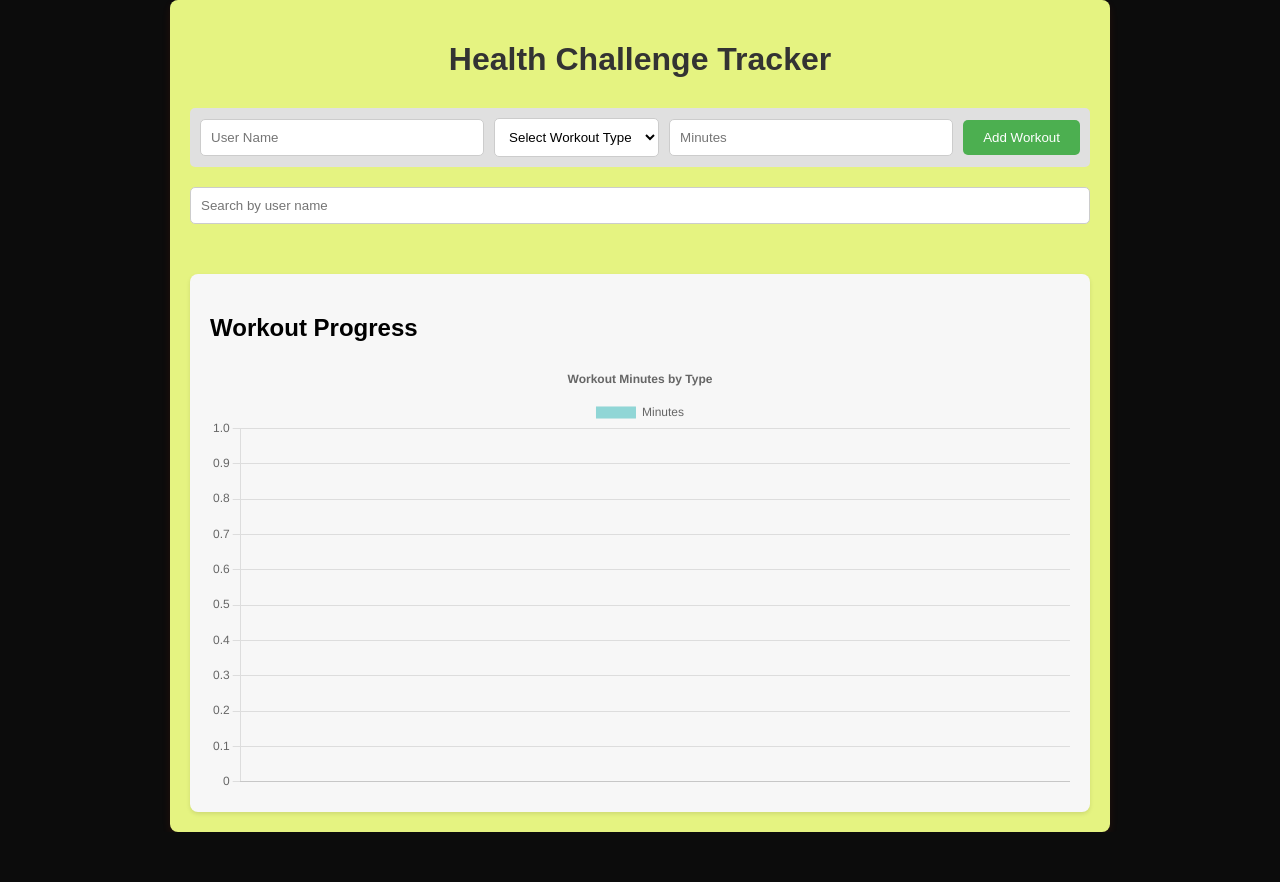
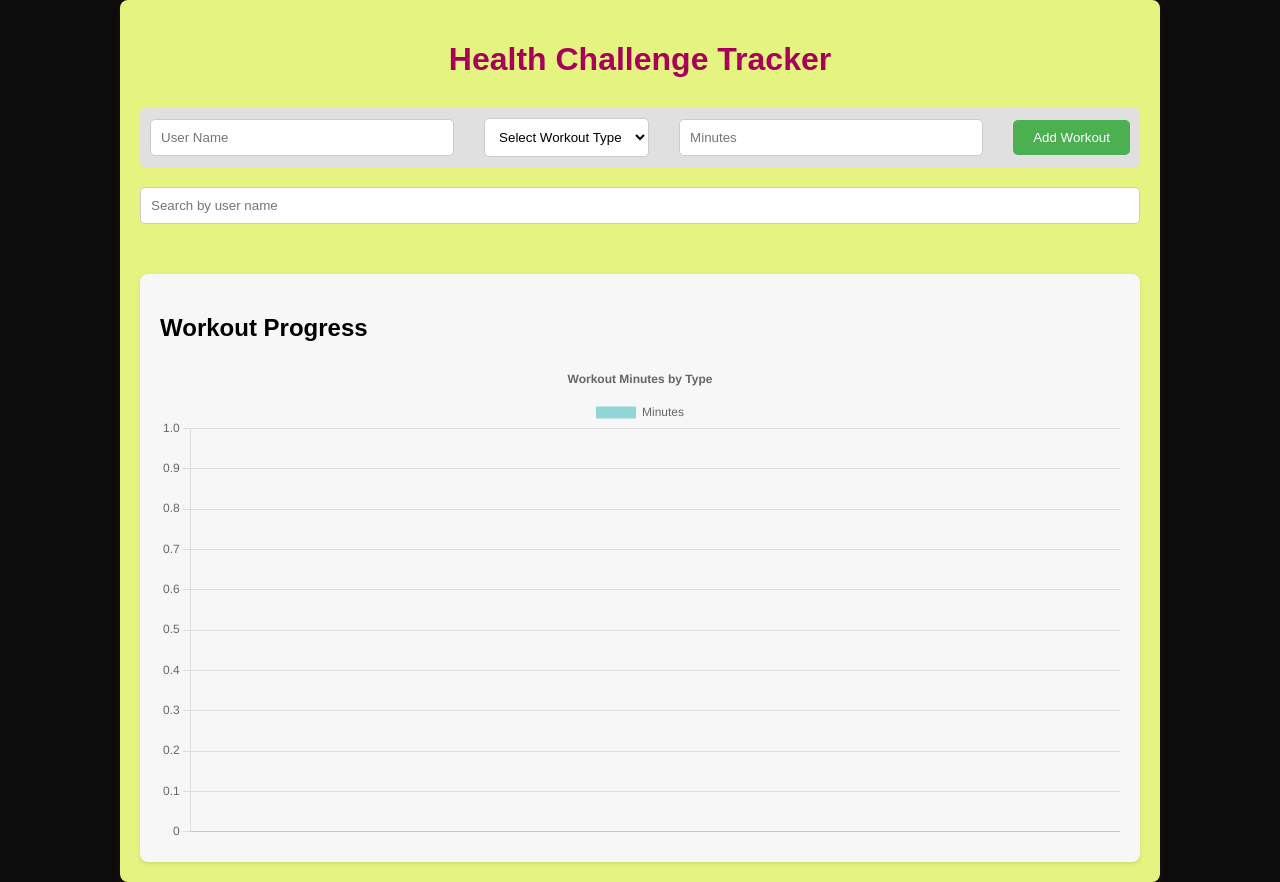
Before and after one commit to HealthTracker1/SimpleHealthTracker, a React (Create React App) app: page / in a window 1280 px wide. Before the commit the page ends 832 px from the top, so only its background shows below. Built offline with nearby package versions, Linux system fonts and the light colour scheme.

Commit message:
Add README.md file and other updates

```diff
--- a/src/App.css
+++ b/src/App.css
@@ -9,7 +9,7 @@ body {
 }
 
 .App {
-  max-width: 900px;
+  max-width: 1000px;
   margin: 0 auto;
   padding: 20px;
   background-color: #e5f381;
@@ -19,9 +19,31 @@ body {
 
 h1 {
   text-align: center;
-  color: #333;
   margin-bottom: 30px;
 }
+.color-change {
+  animation: colorChange 3s linear infinite;
+}
+
+@keyframes colorChange {
+  0% {
+    color: red;
+  }
+  25% {
+    color: blue;
+  }
+  50% {
+    color: green;
+  }
+  75% {
+    color: purple;
+  }
+  100% {
+    color: red;
+  }
+}
+
+
 
 /* Workout Form Styles */
 .workout-form {
@@ -34,13 +56,41 @@ h1 {
   border-radius: 5px;
 }
 
+
+.shake {
+  padding: 10px;
+  border: 2px solid #ccc;
+  border-radius: 4px;
+  margin-right: 80px;
+  transition: border-color 0.3s ease-in-out;
+}
+
+.shake-error {
+  animation: shakeAnimation 0.5s;
+  border-color: red;
+}
+
+@keyframes shakeAnimation {
+  0%, 100% {
+    transform: translateX(0);
+  }
+  20%, 60% {
+    transform: translateX(-10px);
+  }
+  40%, 80% {
+    transform: translateX(10px);
+  }
+}
 .workout-form input[type="text"],
 .workout-form input[type="number"] {
   flex: 1;
   padding: 10px;
-  margin-right: 10px;
+  margin-right: 30px;
   border: 1px solid #ccc;
   border-radius: 5px;
+}
+.workout-form input[type="number"]{
+  margin-left: 20px;
 }
 
 .workout-form select {
--- a/src/App.js
+++ b/src/App.js
@@ -1,11 +1,11 @@
-// src/App.js
+
 import React, { useState } from "react";
 import WorkoutForm from "./components/WorkoutForm";
 import WorkoutList from "./components/WorkoutList";
 import SearchFilter from "./components/SearchFilter";
 import Pagination from "./components/Pagination";
 import WorkoutChart from "./components/WorkoutChart";
-import './App.css'; // Import the CSS file
+import './App.css';
 
 const App = () => {
   const [workouts, setWorkouts] = useState([]);
@@ -24,7 +24,7 @@ const App = () => {
 
   return (
     <div className="App">
-      <h1>Health Challenge Tracker</h1>
+      <h1  class="color-change">Health Challenge Tracker</h1>
       <WorkoutForm addWorkout={addWorkout} />
       <SearchFilter workouts={workouts} setWorkouts={setWorkouts} />
       <WorkoutList workouts={currentWorkouts} />
--- a/src/components/WorkoutForm.js
+++ b/src/components/WorkoutForm.js
@@ -16,7 +16,7 @@ const WorkoutForm = ({ addWorkout }) => {
 
   return (
     <form className="workout-form" onSubmit={handleSubmit}>
-      <input
+      <input  class="shake"
         type="text"
         placeholder="User Name"
         value={userName}
@@ -36,7 +36,7 @@ const WorkoutForm = ({ addWorkout }) => {
         <option value="Weightlifting">Weightlifting</option>
       </select>
       <input
-        type="number"
+        type="number"  class="shake"
         placeholder="Minutes"
         value={workoutMinutes}
         onChange={(e) => setWorkoutMinutes(e.target.value)}
```
Also changed, not shown: package.json (+6 -1 lines), 1 other file (tests, documents, lock files or other folders).
